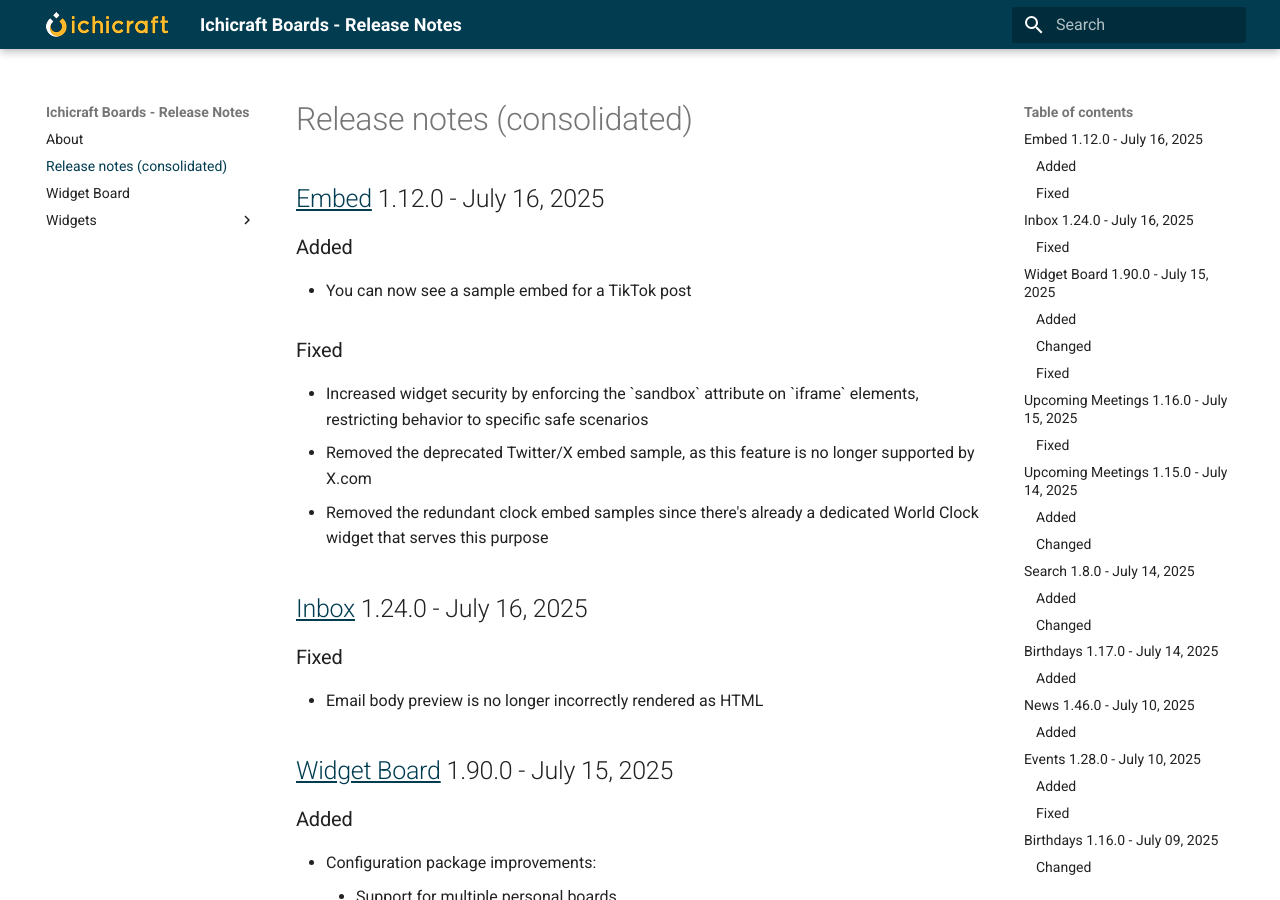
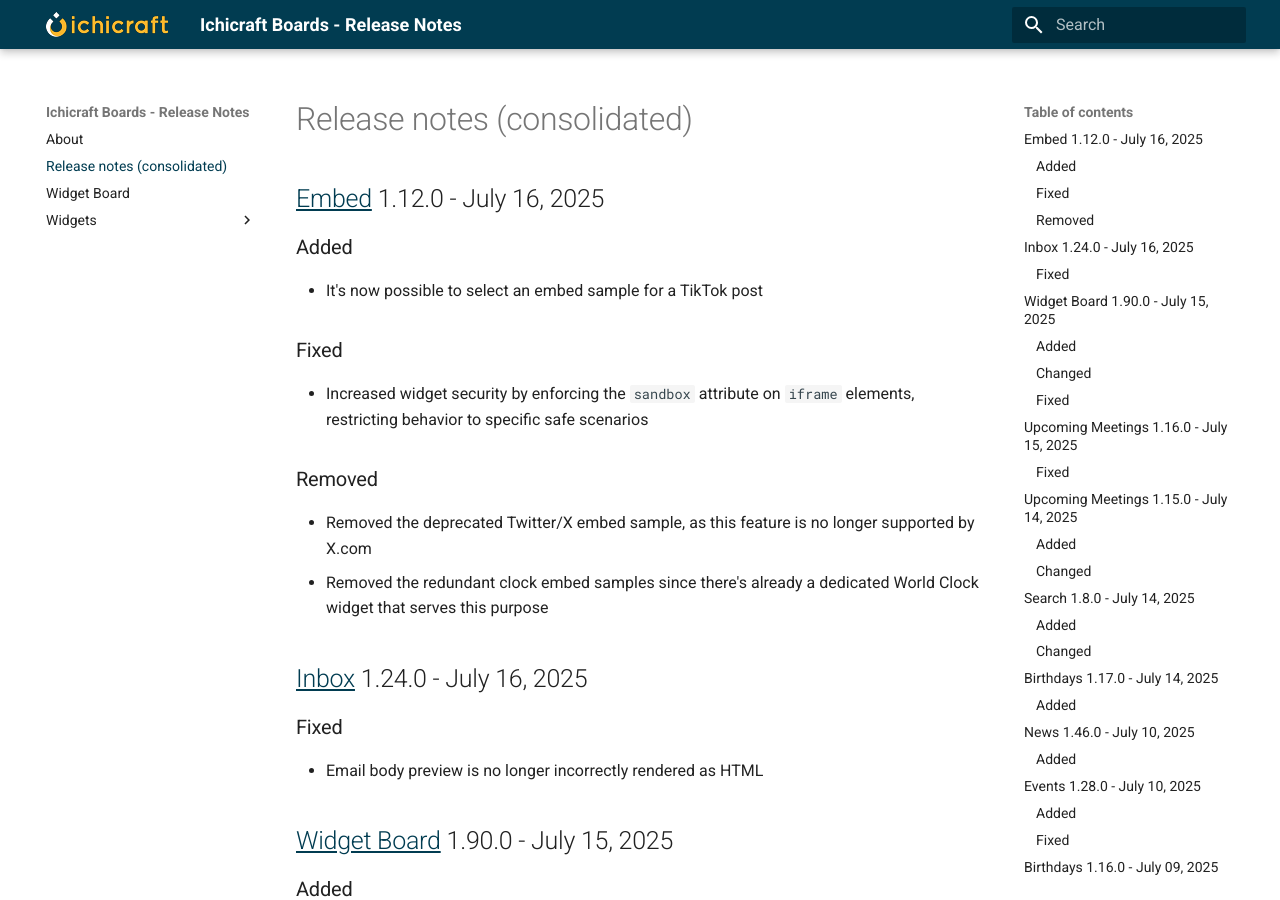
Before and after one commit to ichicraft/widgets-docs, an MkDocs documentation site: the page built from docs/Release-notes-(consolidated).md, in a window 1280 px wide and 900 px high. Built offline with MkDocs 1.6.1 and Material for MkDocs 9.7.7, drawn with Linux system fonts in a browser that asks for light colours.

Commit message:
Improved release notes

```diff
--- a/docs/Release-notes-(consolidated).md
+++ b/docs/Release-notes-(consolidated).md
@@ -1,12 +1,14 @@
 ## [Embed](./Widgets/Embed.md) 1.12.0 - July 16, 2025
 
 ### Added
-- You can now see a sample embed for a TikTok post
-
-### Fixed
-- Increased widget security by enforcing the &#x60;sandbox&#x60; attribute on &#x60;iframe&#x60; elements, restricting behavior to specific safe scenarios
+- It's now possible to select an embed sample for a TikTok post
+
+### Fixed
+- Increased widget security by enforcing the `sandbox` attribute on `iframe` elements, restricting behavior to specific safe scenarios
+
+### Removed
 - Removed the deprecated Twitter/X embed sample, as this feature is no longer supported by X.com
-- Removed the redundant clock embed samples since there&#x27;s already a dedicated World Clock widget that serves this purpose
+- Removed the redundant clock embed samples since there's already a dedicated World Clock widget that serves this purpose
 
 ## [Inbox](./Widgets/Inbox.md) 1.24.0 - July 16, 2025
 
```
Also changed, not shown: docs/Widgets/Embed.md (+5 -5 lines).
